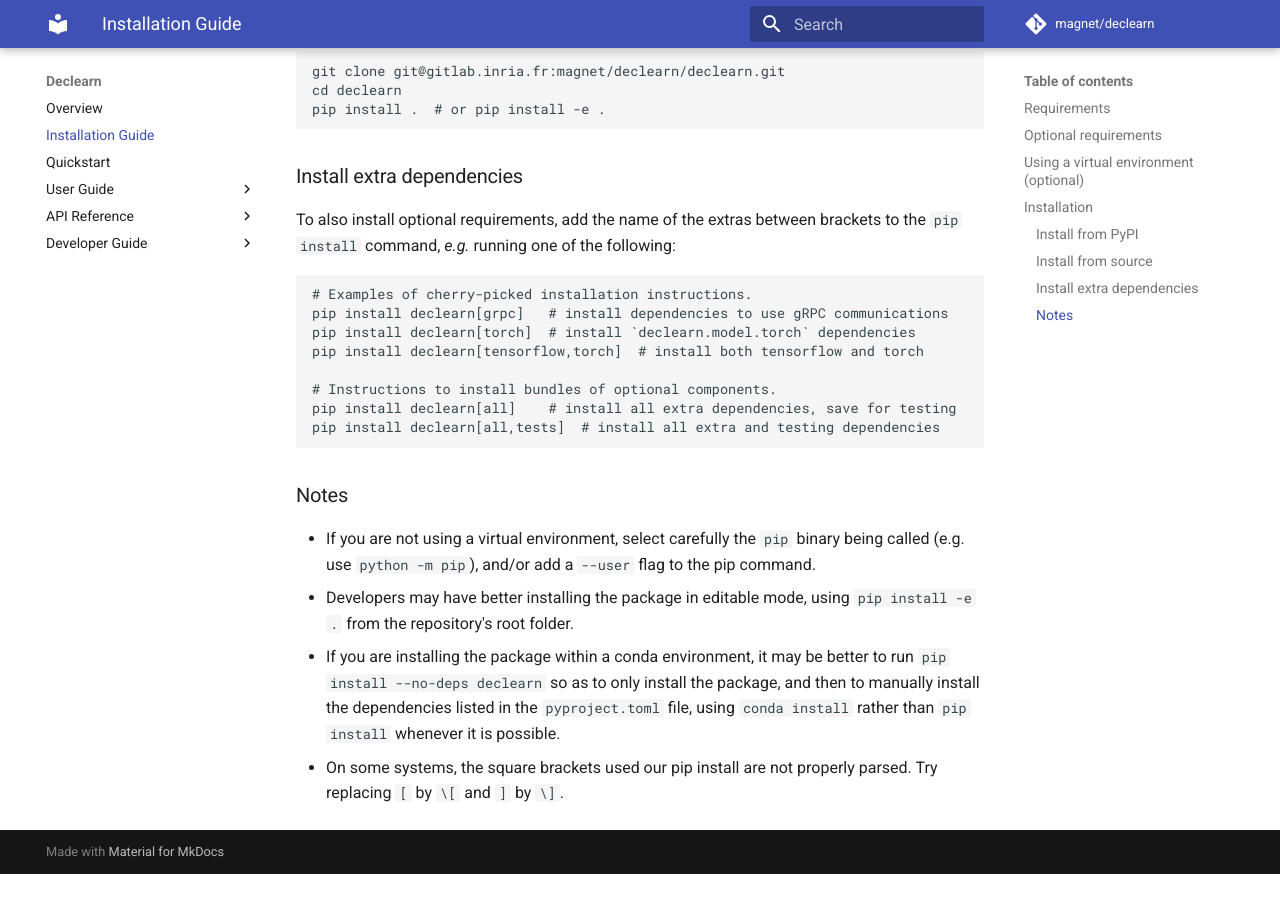
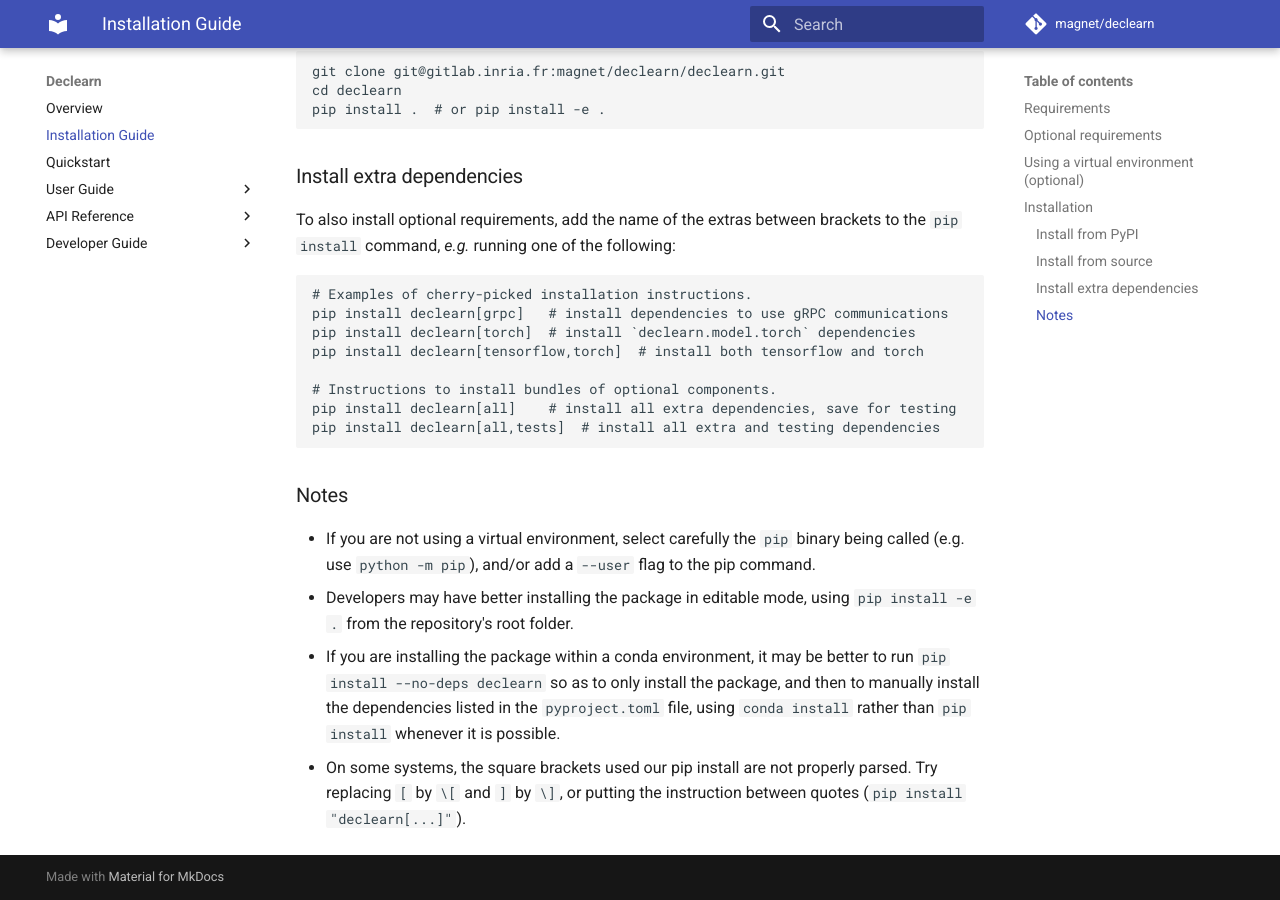
Before and after one commit to DecLearn/declearn, an MkDocs documentation site: the page built from docs/setup.md, in a window 1280 px wide and 900 px high, scrolled down 1619 px. Built offline with MkDocs 1.6.1 and Material for MkDocs 9.7.7, drawn with Linux system fonts in a browser that asks for light colours; the version menu is left out; before the commit the page ends 2493 px from its top, so only the background shows below that.

Commit message:
Minor addition to 'setup.md' docs.

```diff
--- a/docs/setup.md
+++ b/docs/setup.md
@@ -108,4 +108,5 @@
   `pyproject.toml` file, using `conda install` rather than `pip install`
   whenever it is possible.
 - On some systems, the square brackets used our pip install are not properly
-parsed. Try replacing `[` by `\[` and `]` by `\]`.
+  parsed. Try replacing `[` by `\[` and `]` by `\]`, or putting the instruction
+  between quotes (`pip install "declearn[...]"`).
```
